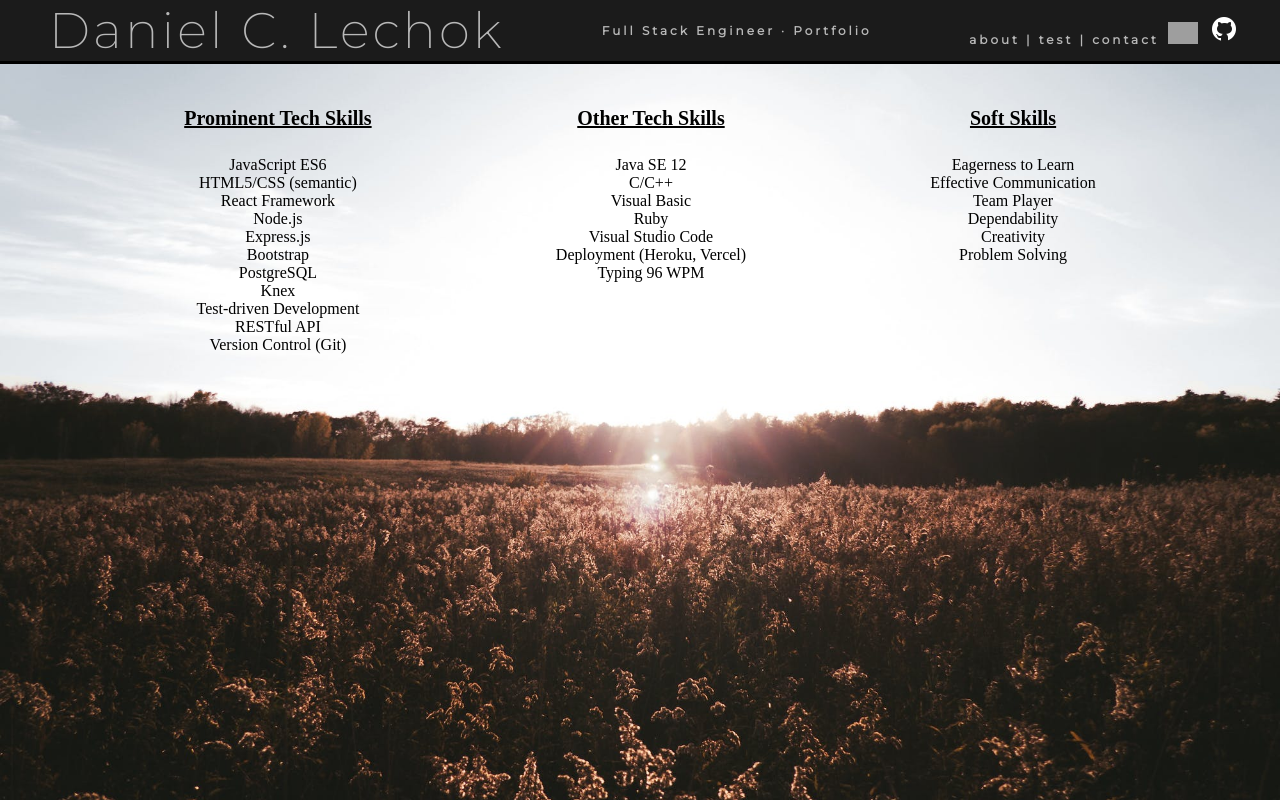
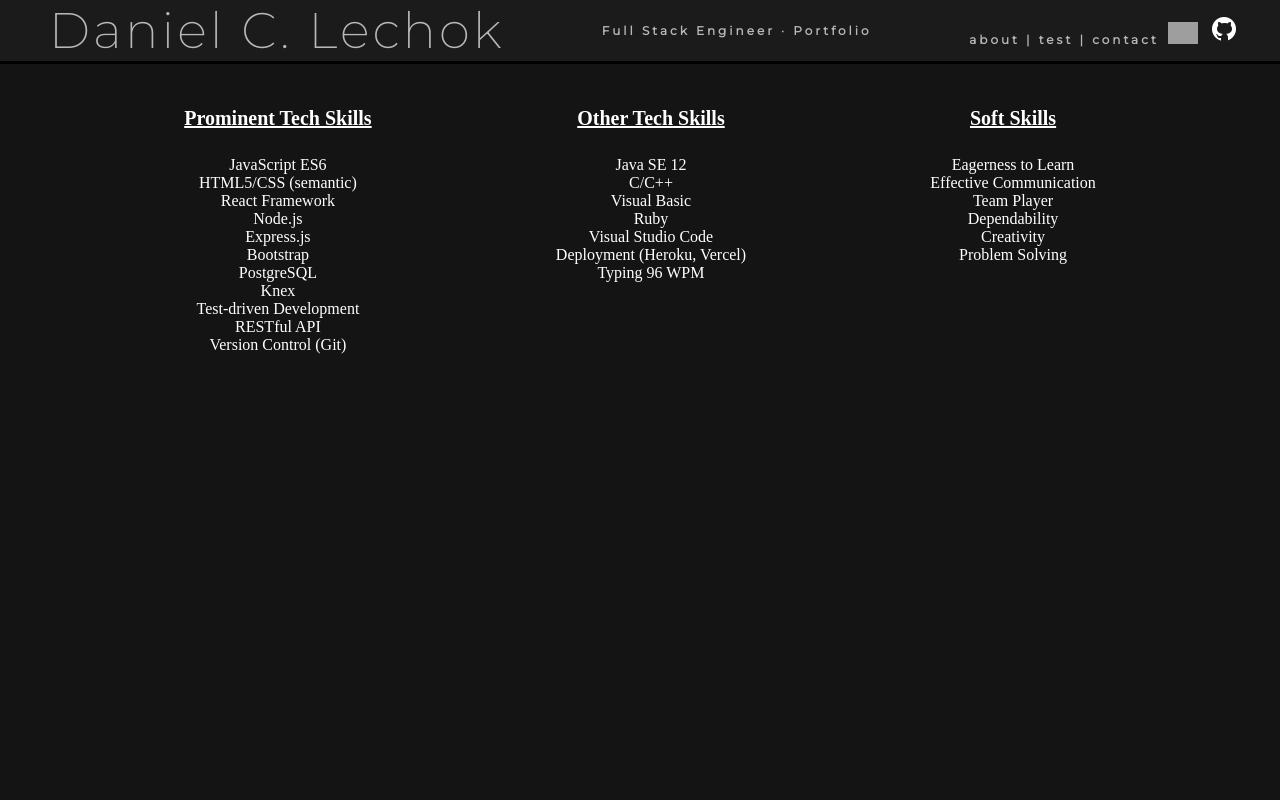
Before and after one commit to dclechok/devsite-frontend, a React (Create React App) app: page / in a window 1280 px wide. Built offline with nearby package versions, Linux system fonts and the light colour scheme; grey boxes are pictures that could not be loaded.

Commit message:
removed background image

```diff
--- a/src/index.css
+++ b/src/index.css
@@ -1,17 +1,16 @@
 @import url('https://fonts.googleapis.com/css2?family=Cormorant+Garamond:wght@500&family=Raleway&display=swap');
 
 html{
-  background-image: url('./images/field.jpeg');
   height: 100%;
   background-size: cover;
   background-position: center center;
   background-repeat: no-repeat;
-  background-color: rgb(255, 255, 255);
   /* overflow: hidden; */
-
 }
 
 body {
   margin: 0;
   height: 100%;
+  background-color: rgb(20, 20, 20);
+  color: white;
 }
```
